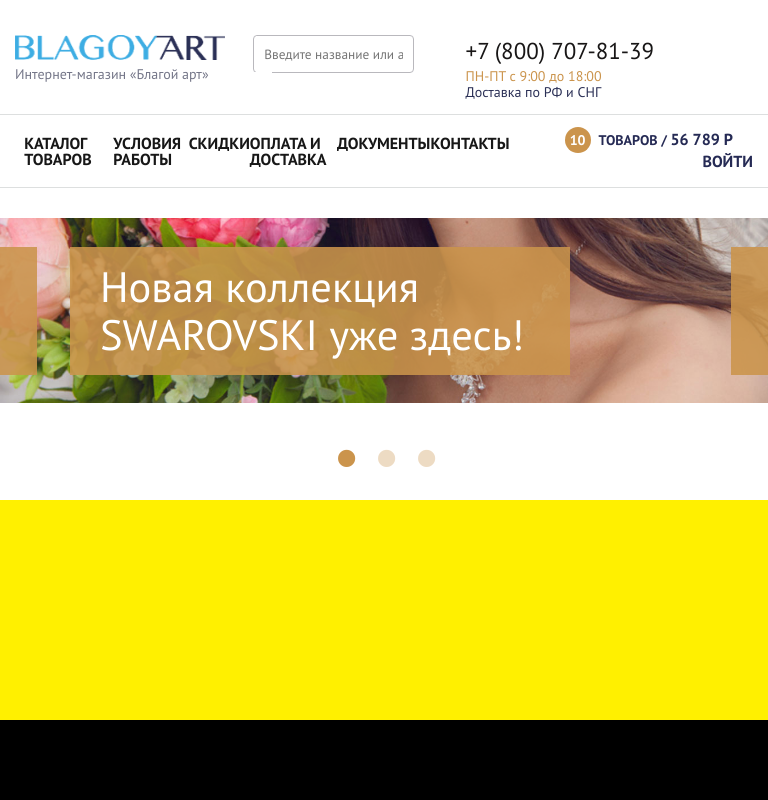
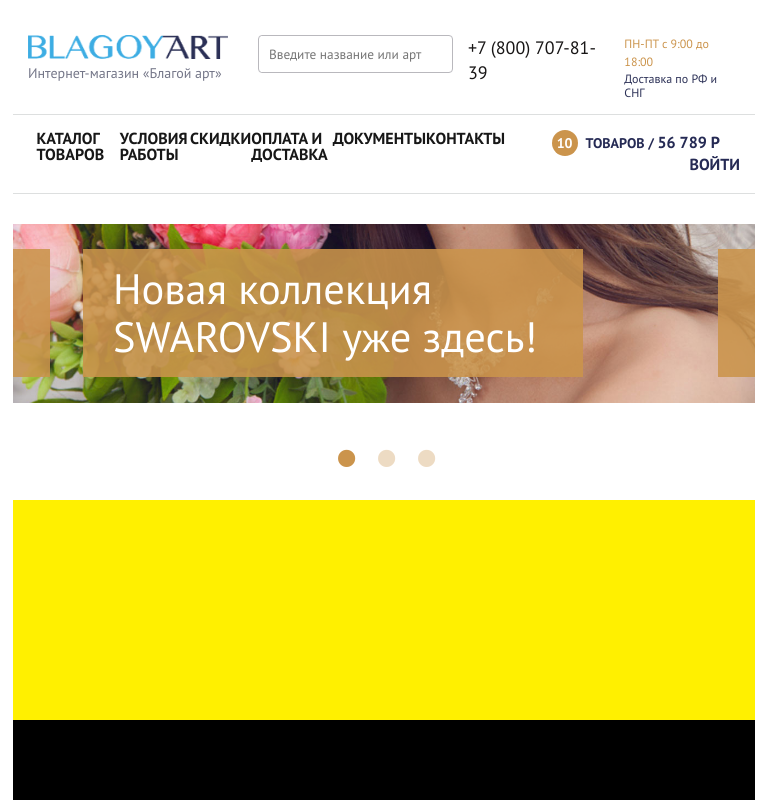
Before and after one commit to Valeriy73/blagoyart, a website: page source/template/index.html in a window 768 px wide. Drawn offline with nearby package versions, Linux system fonts and the light colour scheme; files that its build step writes are made by us from their sources; files whose address does not match are found by name; a web font is replaced by a local one.

Commit message:
width 768 block contacts

```diff
--- a/source/scss/layout/_content.scss
+++ b/source/scss/layout/_content.scss
@@ -19,6 +19,7 @@
 	justify-content:flex-start;
     -webkit-justify-content:flex-start;
     -ms-flex-pack: start;
+    padding: 0 13px;
 }
 .wrapper{
 	min-width: $min-width;
--- a/source/scss/layout/_header.scss
+++ b/source/scss/layout/_header.scss
@@ -41,7 +41,6 @@
 
 
 .logo {
-	margin-right: 10px;
 	&__link {
 		display: block;
 	}
@@ -57,22 +56,25 @@
 		text-align: left;
 	}
 }
-
 .search {
 	flex-grow: 1;
-	//width: 494px;
-	border: 1px solid #b9b8bd;
-	border-radius: 4px;
-	height: 38px;
-	margin-left: 2.5%;
-    margin-right: 7%;
+	&__form {
+		display: flex;
+		justify-content: space-between;
+		align-items: center;
+		max-width: 494px;
+		border: 1px solid #b9b8bd;
+		border-radius: 4px;
+		height: 38px;
+		margin-left: 30px;
+	}
 
 	&__input {
-		width: 94%;
 		height: 36px;
 		border: none;
 		padding-left: 8px;
 		margin-left: 2px;
+		flex-grow: 1;
 	}
 
 	&__submit {
@@ -81,11 +83,17 @@
 		background-color: #fff;
 		padding: 0;
 		border: none;
+		margin-right: 10px;
 	}
 }
 
+.contacts {
+	display: flex;
+	flex-wrap: nowrap;
+	margin-left: 15px;
+	justify-content: space-between;
+}
 .worktime {
-	display: inline-block;
 	&__time {
 		color: #cb944c;
 		padding: 0;
@@ -142,7 +150,11 @@
 
 
 @media screen and (max-width: 1200px) {
+	.search {
+		&__input {
 
+		}
+	}
 }
 
 @media screen and (min-width: 992px){
@@ -154,7 +166,25 @@
 }
 
 @media screen and (min-width: 768px) and (max-width: 991px) {
-
+	.logo {
+		max-width: 200px;
+		width: 100%;
+	}
+	/* .search {
+		margin-right: 4.4%;
+	}
+	.contacts {
+		flex-basis: 280px;
+	} */
+	.header__phone {
+		font-size: 18px;
+	}
+	.worktime__time {
+		font-size: 12px;
+	}
+	.worktime__delivery {
+		font-size: 12px;
+	}
 }
 
 @media screen and (max-width: 767px) {
@@ -169,8 +199,6 @@
 	}
 	.search {
 		height: 30px;
-		margin-left: 4.2%;
-		margin-right: 4.4%;
 		&__input {
 		    width: 89%;
 		    height: 28px;
--- a/source/template/index.html
+++ b/source/template/index.html
@@ -34,10 +34,12 @@
 					<span class="logo__tagline">Интернет-магазин «Благой арт»</span>
 				</div>
 
-				<form class="search" action="search.html" method="GET">
-					<input class="search__input" type="text" name="search" placeholder="Введите название или артикул">
-					<input type="submit" class="search__submit" value=""></input>
-				</form>
+				<div class="search">
+					<form class="search__form" action="search.html" method="GET">
+						<input class="search__input" type="text" name="search" placeholder="Введите название или артикул">
+						<input type="submit" class="search__submit" value=""></input>
+					</form>
+				</div>
 				<div class="contacts">
 					<div class="header__phone">
 						+7 (800) 707-81-39
```
